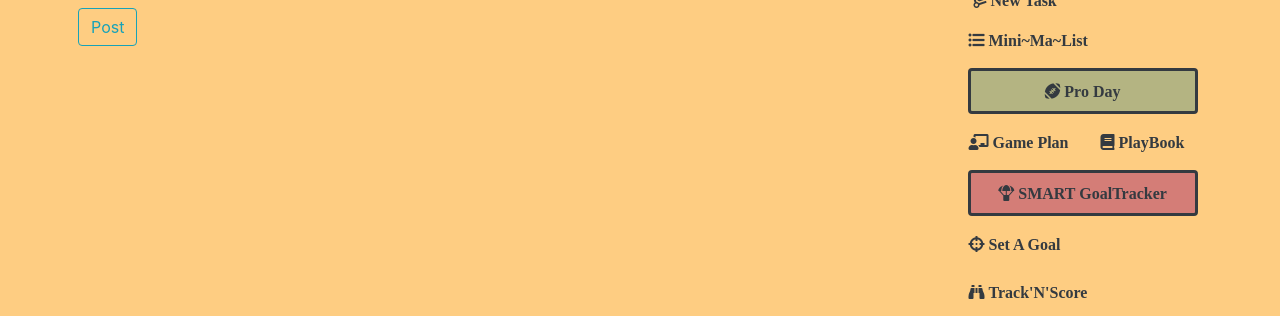
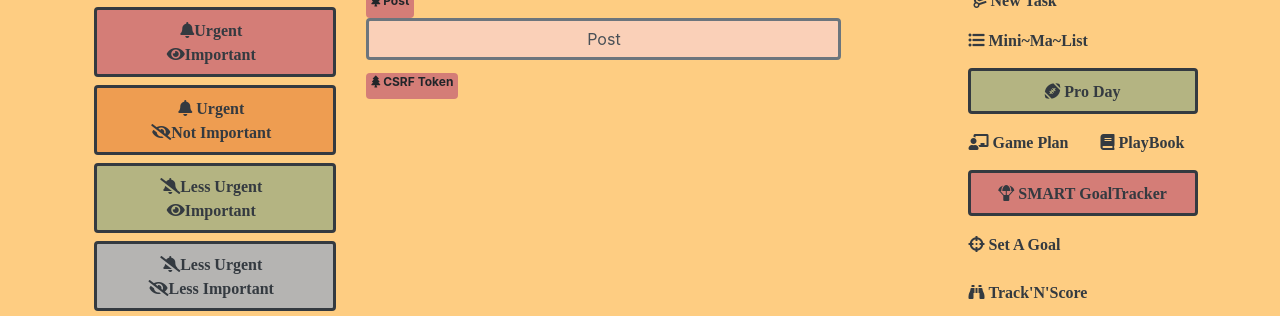
Before and after one commit to attila5287/no_days_off, a Flask app: template nodaysoff/templates/create_proday.html in a window 1280 px wide. Shown: the part 343-659 px from the top of the page. Run offline with Flask 2, Linux system fonts and the light colour scheme; the template is opened without the code that fills it: values that come from a table or form of the project are taken from there, others are empty; the visitor is signed in with stand-in values (Sample User, id 1); some libraries are stand-ins or nearby versions.

Commit message:
pro mode on

```diff
--- a/nodaysoff/prodays/forms.py
+++ b/nodaysoff/prodays/forms.py
@@ -1,7 +1,6 @@
 from flask_wtf import FlaskForm
-from wtforms import StringField, SubmitField, TextAreaField
+from wtforms import StringField, SubmitField, TextAreaField, SelectField
 from wtforms.validators import DataRequired
-
 
 class ProDayForm(FlaskForm):
     title = StringField('Title', validators=[DataRequired()])
--- a/nodaysoff/templates/create_proday.html
+++ b/nodaysoff/templates/create_proday.html
@@ -1,40 +1,81 @@
 {% extends "layout.html" %}
 {% block content %}
-<div class="content-section">
-    <form method="POST" action="">
-        {{ form.hidden_tag() }}
-        <fieldset class="form-group">
-            <legend class="border-bottom mb-4">{{ legend }}</legend>
-            <div class="form-group">
-                {{ form.title.label(class="form-control-label") }}
-                {% if form.title.errors %}
-                    {{ form.title(class="form-control form-control-lg is-invalid") }}
-                    <div class="invalid-feedback">
-                        {% for error in form.title.errors %}
-                            <span>{{ error }}</span>
-                        {% endfor %}
-                    </div>
-                {% else %}
-                    {{ form.title(class="form-control form-control-lg") }}
-                {% endif %}
+<style>
+    .bg-zone11 {
+      background-color: rgb(212, 125, 119);
+    }
+    .bg-zone10 {
+      background-color: rgba(238, 156, 79, 0.966);
+    }
+    .bg-zone01 {
+      background-color: rgba(170, 177, 130, 0.877);
+    }
+    .bg-zone00 {
+      background-color: rgb(152, 170, 199, .7);
+    }
+    </style>
+    <div class="row">
+        <div class="col-sm-4">
+            <div class="container-fluid m-2 p-2">
+                <div class="nav-flex-column" style="width: fit-content; height:max-content;">
+                    <img class="mb-2"
+                        src="https://raw.githubusercontent.com/attila5287/task_app_img/master/noDaysOff_task_info.ico"style="height: 3rem;">
+                        <img class="card-img-top mb-2"
+                        src="https://raw.githubusercontent.com/attila5287/task_app_img/master/peak2deep_top.ico"
+                        alt="">
+                    <a class="nav-item btn btn-large nav-link bg-zone11 text-dark border-dark mb-2"
+                        href="{{ url_for('tasks.tasks_list') }}" style="border-width: medium">
+                        <i class="fa fa-bell mr-2" aria-hidden="true">Urgent</i><br>
+                        <i class="fa fa-eye mr-2" aria-hidden="true">Important</i>
+                    </a>
+                    <a class="nav-item btn btn-large btn-secondary nav-link bg-zone10 text-dark border-dark mb-2"
+                        href="{{ url_for('tasks.tasks_list') }}" style="border-width: medium;">
+                        <i class="fa fa-bell mr-2" aria-hidden="true">
+                        Urgent</i><br>
+                        <i class="fa fa-eye-slash mr-2" aria-hidden="true">Not Important</i>
+                    </a>
+
+                    <a class="nav-item btn btn-large btn-secondary nav-link bg-zone01 text-dark border-dark mb-2"
+                        href="{{ url_for('tasks.tasks_list') }}" style="border-width: medium;">
+                        <i class="fa fa-bell-slash mr-2" aria-hidden="true">Less Urgent</i>
+                        <br>
+                        <i class="fa fa-eye mr-2" aria-hidden="true">Important</i>
+                    </a>
+
+                    <a class="nav-item btn btn-large btn-secondary bg-zone00 nav-link text-dark border-dark mb-2"
+                        href="{{ url_for('tasks.tasks_list') }}" style="border-width: medium;">
+                        <i class="fa fa-bell-slash mr-2" aria-hidden="true">Less Urgent</i><br>
+                        <i class="fa fa-eye-slash mr-2" aria-hidden="true">Less Important</i>
+                    </a>
+                </div>
+                <img class="card-img-top mb-2"
+                src="https://raw.githubusercontent.com/attila5287/task_app_img/master/peak2deep_bottom.ico"
+                alt="">
             </div>
-            <div class="form-group">
-                {{ form.content.label(class="form-control-label") }}
-                {% if form.content.errors %}
-                    {{ form.content(class="form-control form-control-lg is-invalid") }}
+        </div>
+        <div class="col-sm-7">
+            <img class="mb-2" src="https://raw.githubusercontent.com/attila5287/task_app_img/master/noDaysOff_task_new.ico"
+                alt=""style="height: 3rem;">
+            <form action="/task/create" method="post">
+                <div class="form-group">
+                    {{ form.hidden_tag() }}
+                    {% for field in form %}
+                    <span class="badge badge-light bg-zone11 border-secondary text-center" style="border-width:medium">
+                        <a>
+                            <i class="fas fa-tree"></i>
+                            {{ field.label}}
+                        </a>
+                    </span>
+                    {{ field(class="form-control form-control-md bg-bisque border-secondary mb-2",style="border-width:medium") }}
                     <div class="invalid-feedback">
                         {% for error in form.content.errors %}
                             <span>{{ error }}</span>
                         {% endfor %}
                     </div>
-                {% else %}
-                    {{ form.content(class="form-control form-control-lg") }}
-                {% endif %}
-            </div>
-        </fieldset>
-        <div class="form-group">
-            {{ form.submit(class="btn btn-outline-info") }}
+                    {% endfor %}
+
+                </div>
+            </form>
         </div>
-    </form>
-</div>
+    </div>
 {% endblock content %}
```
Also changed, not shown: nodaysoff/templates/create_prod4y.html (added, +40 -0 lines).
